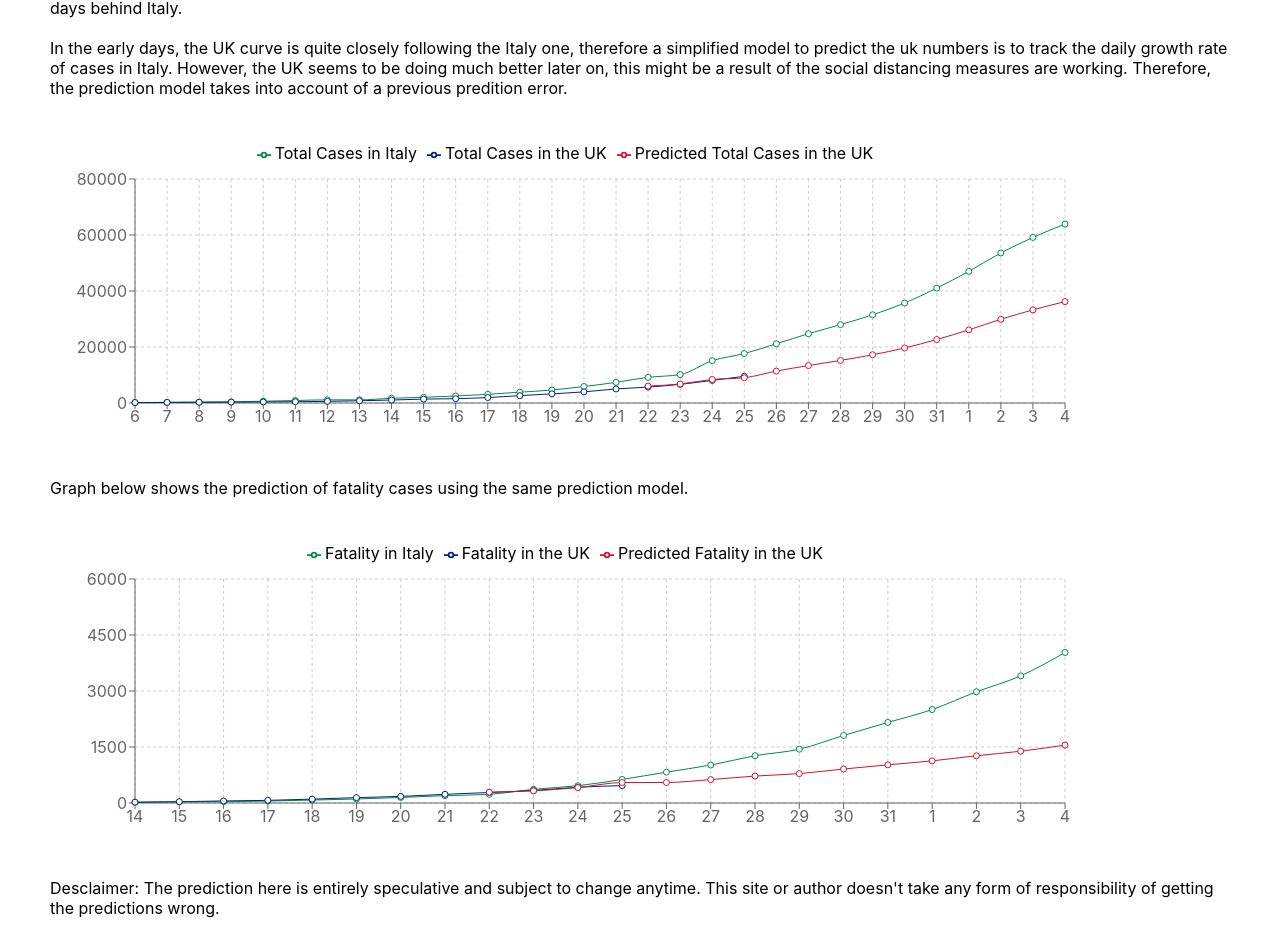
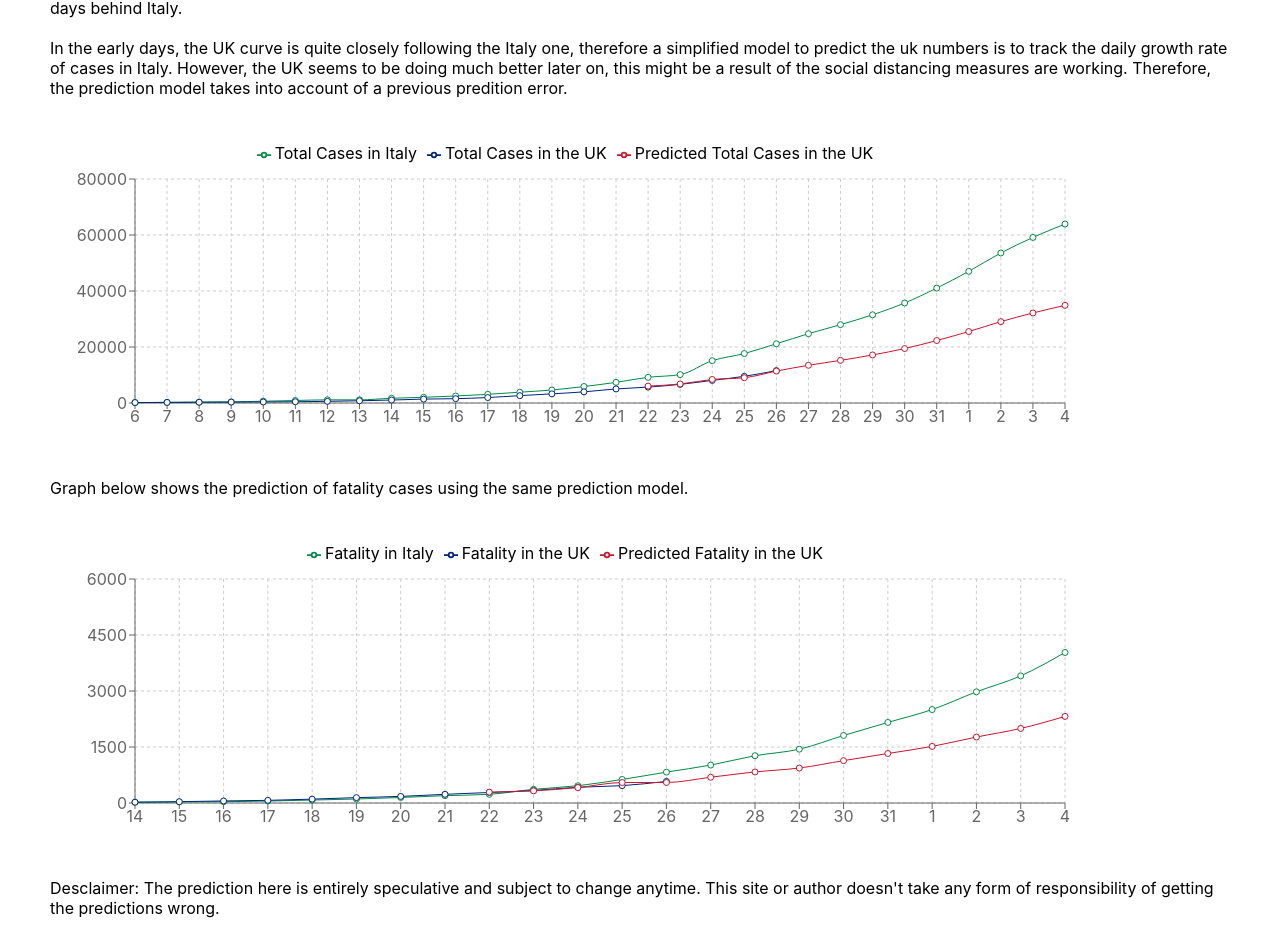
Before and after one commit to linamm/coronachart, a React (Create React App) app in the folder coronachart/: page / in a window 1280 px wide. Shown: the part 352-1304 px from the top of the page. Built offline with nearby package versions, Linux system fonts and the light colour scheme.

Commit message:
update 26th March data

```diff
--- a/coronachart/src/Data.js
+++ b/coronachart/src/Data.js
@@ -16,7 +16,7 @@ import { getPredictCases } from './Predict.js';
   {"name": "23", "it": 366, 'uk': 335, 'uk_predict': 325},
   {"name": "24", "it": 463, 'uk': 422, 'uk_predict': 413},
   {"name": "25", "it": 631, 'uk': 465, 'uk_predict': 548},
-  {"name": "26", "it": 827,},
+  {"name": "26", "it": 827, 'uk': 578, 'uk_predict': 549},
   {"name": "27", "it": 1016,},
   {"name": "28", "it": 1266,},
   {"name": "29", "it": 1441,},
@@ -49,7 +49,7 @@ const raw_total_cases = [
   {"name": "23", "it": 10149,'uk': 6650, 'uk_predict': 6797},
   {"name": "24", "it": 15113,'uk': 8077, 'uk_predict': 8407},
   {"name": "25", "it": 17660, 'uk': 9529, 'uk_predict': 9021},
-  {"name": "26", "it": 21157, },
+  {"name": "26", "it": 21157, 'uk': 11568, 'uk_predict': 11402},
   {"name": "27","it": 24747,},
   {"name": "28","it": 27980,},
   {"name": "29","it": 31506,},
@@ -62,5 +62,5 @@ const raw_total_cases = [
 
 ];
 
-export const totalCases = getPredictCases(raw_total_cases, 19);
-export const fatalityCases = getPredictCases(raw_death_cases, 11);
+export const totalCases = getPredictCases(raw_total_cases, 20);
+export const fatalityCases = getPredictCases(raw_death_cases, 12);
```
